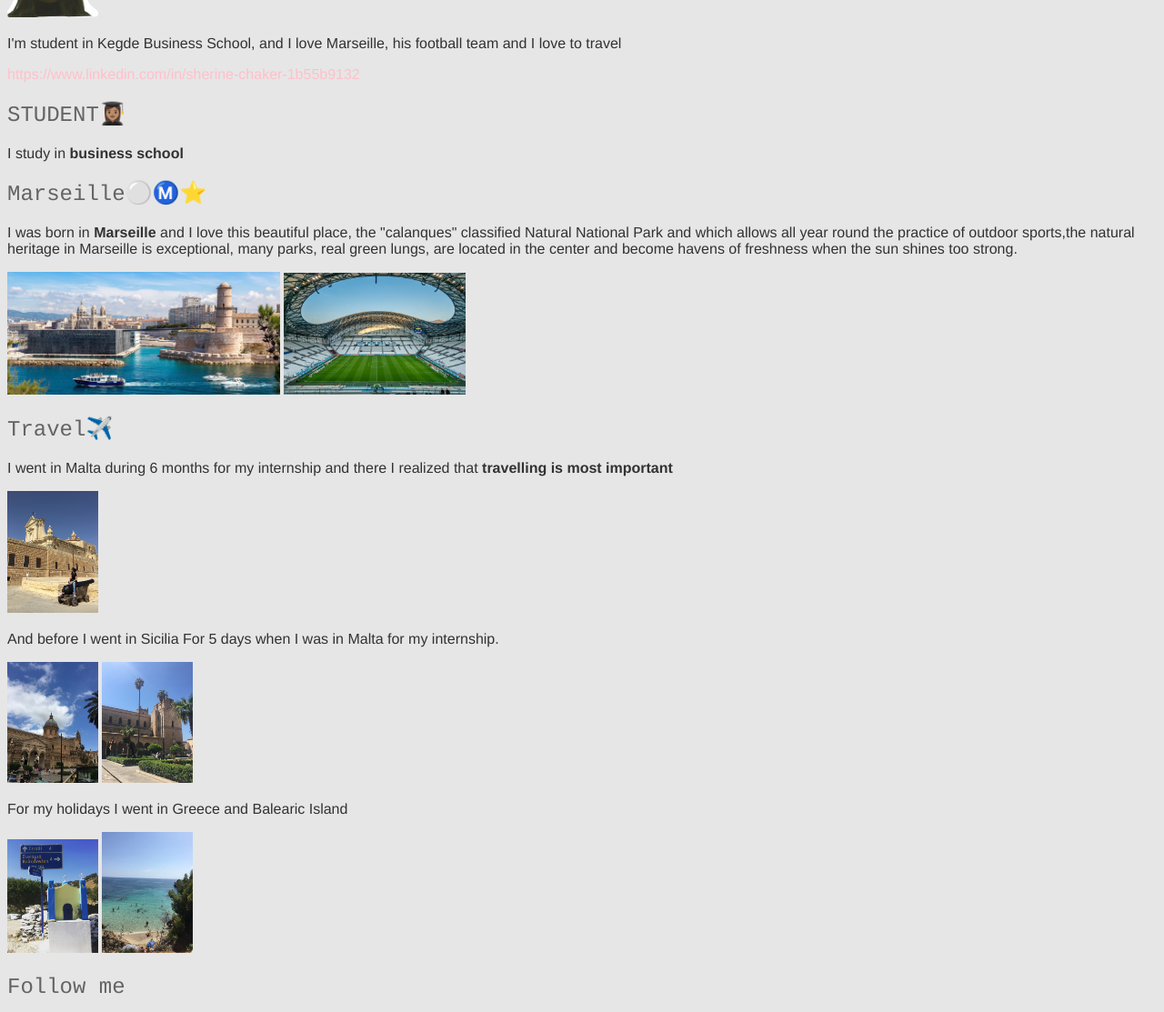
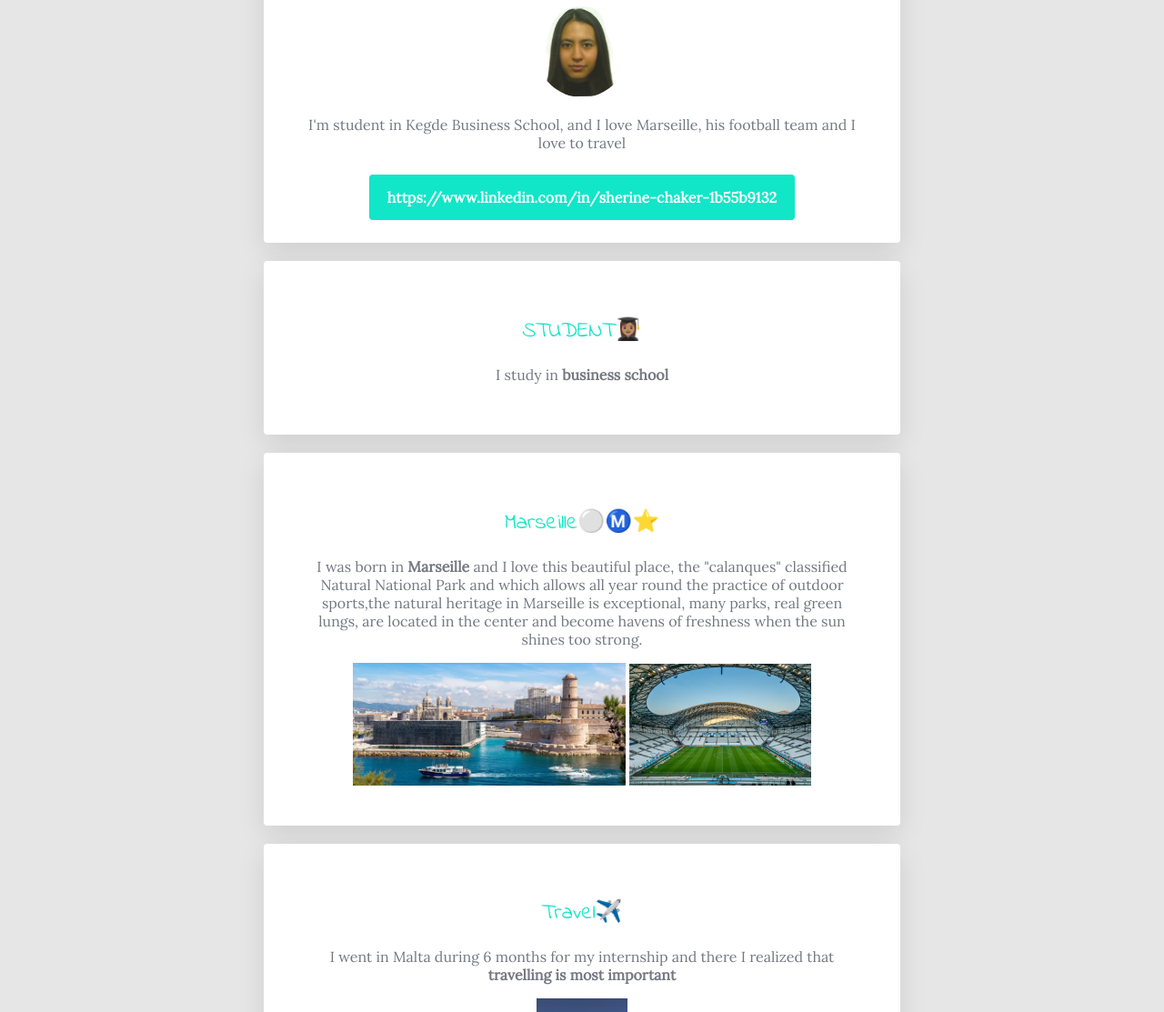
Before and after one commit to sherine13/my-first-project-, a plain HTML site: page index.html in a window 1280 px wide. Shown: the part 169-1282 px from the top of the page at 91% size. Drawn offline with Linux system fonts and the light colour scheme.

Commit message:
finalizing profile design

```diff
--- a/index.html
+++ b/index.html
@@ -5,50 +5,57 @@
    <head>
    	 <title> My profile</title>
    	 <meta charset="utf-8">
+     <link href="https://fonts.googleapis.com/css?family=Indie+Flower|Lora" rel="stylesheet">
      <link rel="stylesheet" href="style.css">
      <link rel="stylesheet" href="https://use.fontawesome.com/releases/v5.4.1/css/all.css" integrity="sha384-5sAR7xN1Nv6T6+dT2mhtzEpVJvfS3NScPQTrOxhwjIuvcA67KV2R5Jz6kr4abQsz" crossorigin="anonymous">
    </head>
-
    <boby>
 
+  <div class="container">
+    <div class="card-white" id="introduction">
     <h1> Hello I'm Sherine🙅🏽‍♀️ </h1>
-  <img src="images/profile.png" width="100px"alt="Sherine Chaker">
+    <img src="images/profile.png" class="img-circle" width="100px"alt="Sherine Chaker">
     <p>
       I'm student in Kegde Business School, and I love Marseille, his football team and I love to travel
     </p>
-  <a href=""> https://www.linkedin.com/in/sherine-chaker-1b55b9132</a>
-
+    <a href="#"class="btn-blue">https://www.linkedin.com/in/sherine-chaker-1b55b9132</a>
+    </div>
+    <div class="card-white">
     <h2>STUDENT👩🏽‍🎓</h2>
     <p>I study in <strong>business school</strong>
     </p>
-
+    </div>
+    <div class="card-white">
     <h2>Marseille⚪️Ⓜ️⭐️</h2>
     <p> I was born in <strong>Marseille</strong> and I love this beautiful place, the "calanques" classified Natural National Park and which allows all year round the practice of outdoor sports,the natural heritage in Marseille is exceptional, many parks, real green lungs, are located in the center and become havens of freshness when the sun shines too strong.
     </p>
     <img src="images/marseille.png" width="300px"> <img src="images/velodrome.png" width="200px">
-
+    </div>
+    <div class="card-white">
     <h2>Travel✈️</h2>
     <p>I went in Malta during 6 months for my internship and there I realized that <strong>travelling is most important</strong>
     </p>
     <img src="images/malta.png" width="100px">
     <p>And before I went in Sicilia For 5 days when I was in Malta for my internship.</p>
-
     <img src="images/palermo.png" width="100px"> <img src="images/monreal.png" width="100px">
-
     <p>For my holidays I went in Greece and Balearic Island</p>
     <img src="images/Greece.png" width="100px"> <img src="images/mallorca.png" width="100px">
-
-
+    </div>
+    <divclass="card-white">
     <h2>Follow me</h2>
-  <ul>
+    <ul class="list-inline">
       <li>
-  		<a href="https://github.com/sherine13" target="_blank"><i class="fab fa-github"></i></a>
+        <a href="https://github.com/sherine13" target="_blank">
+          <i class="fab fa-github"></i>
+        </a>
       </li>
       <li>
-  		<a href="https://www.linkedin.com/in/sherine-chaker-1b55b9132" target="_blank"><i class="fab fa-linkedin"></i></a>
+        <a href="https://www.linkedin.com/in/sherine-chaker-1b55b9132" target="_blank"><i class="fab fa-linkedin"></i>
+        </a>
       </li>
     </ul>
+    </div>
+  </div>
 
   </boby>
-
 </html>
--- a/style.css
+++ b/style.css
@@ -1,26 +1,73 @@
 /* Colors and fonts */
 body {
 	background: rgb(230, 230,230);
-	color: rgb(50, 50,50);
-	font-family: Helvetica;
+	color: #757882;
+	font-family: 'Lora', serif;
 	font-size: 16px;
+	font-weight: lighter;
 }
 h1, h2, h3 {
-    font-family: Courier;
+    font-family: 'Indie Flower', cursive;
 }
 h1 {
-	color: purple;
+	color: #e95280;
 	font-size: 34px;
 }
 h2 {
-	color: rgb(100, 100, 100);
+	color: #12e6c8;
 	font-size: 24px;
 	font-weight: lighter;
 }
 a {
 	text-decoration: none;
-	color: pink;
+	color: #ff6473;
+	font-weight: bold;
 }
 a:hover {
 	color: blue;
 }
+
+
+/* Custom design with class */
+.container {
+	width: 700px;
+	margin: 40px auto;
+}
+
+.card-white {
+	background-color: white;
+	padding: 40px;
+	box-shadow: 0px 10px 30px rgba(0,0,0,0.1);
+	border-radius: 4px;
+	margin: 20px 0px;
+	text-align: center;
+}
+.img-circle  {
+	border-radius: 50px;
+}
+.btn-blue {
+	background-color: #12e6c8;
+	color: white;
+	padding: 15px 20px;
+	border-radius: 4px;
+}
+.btn-blue:hover {
+	background-color: black;
+	color: white;
+}
+.list-inline {
+  list-style: none;
+  padding-left: Opx;
+}
+
+.list-inline li:hover {
+	display: inline;
+	padding: 10px;
+}
+.list-inline i {
+	font-size: 20px;
+	color: black;
+}
+#introduction p {
+	margin-bottom: 40px;
+}
```
Lines whose indentation alone changed are shown as unchanged.
